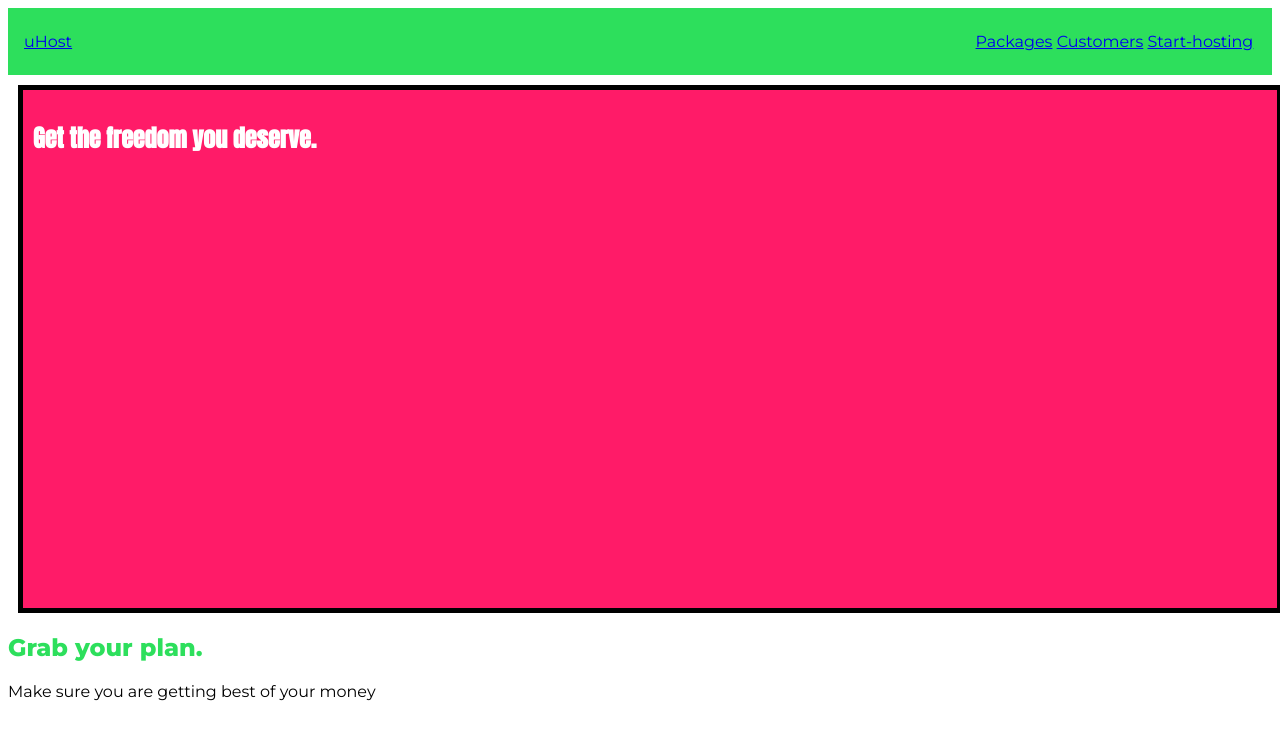
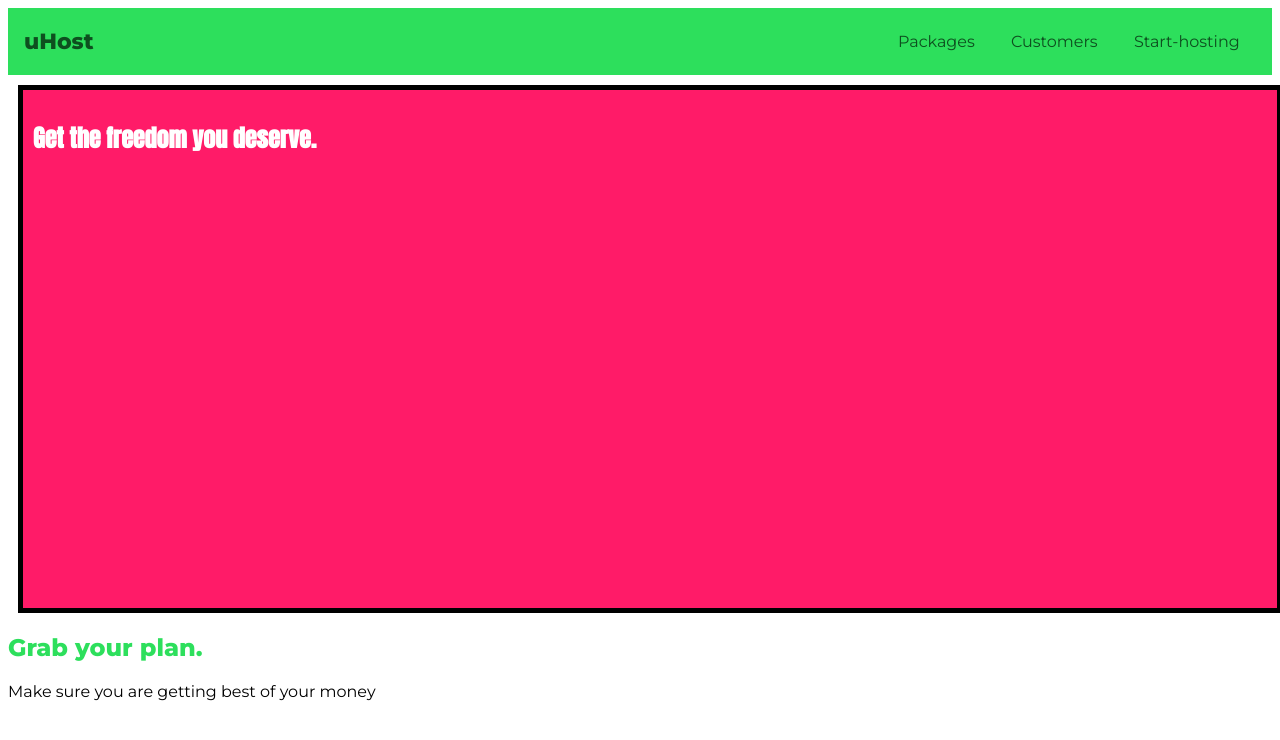
Before and after one commit to Iftakher99/first-website, a plain HTML site: page index.html in a window 1280 px wide. Drawn offline with Linux system fonts and the light colour scheme.

Commit message:
hovereffect

```diff
--- a/index.html
+++ b/index.html
@@ -13,7 +13,7 @@
 
 <body>
     <header class="main-header">
-        <div><a href="#"> uHost</a></div>
+        <div><a href="index.html" class="main-header__brand"> uHost</a></div>
 
         <nav class="main-nav">
             <ul>
--- a/style.css
+++ b/style.css
@@ -32,11 +32,20 @@ body {
 }
 .main-header>div {
     display: inline-block;
+    vertical-align: middle;
+
+}
+.main-header__brand {
+    text-decoration: none;
+    color: #0e4f1f;
+    font-weight: 800;
+    font-size: 22px;
 }
 .main-nav{
     display: inline-block;
     text-align: right;
-    width: calc(100% - 55px);
+    width: calc(100% - 74px);
+    vertical-align: middle;
 
 }
 .main-header {
@@ -47,15 +56,30 @@ body {
 }
 
 
+
 .main-nav__item {
     margin:0;
     padding: 0;
     list-style:none;
 
+
 }
 
 
 .main-nav__item {
+
     display: inline-block;
     font-weight: 400;
+    margin: 0 16px;
+
 }
+.main-nav__item a {
+    text-decoration: none;
+    color: #0e4f1f;
+}
+.main-nav__item a:hover {
+    color: #ffff;
+}
+.main-nav__item a:active{
+    color: #ffff;
+}
```
